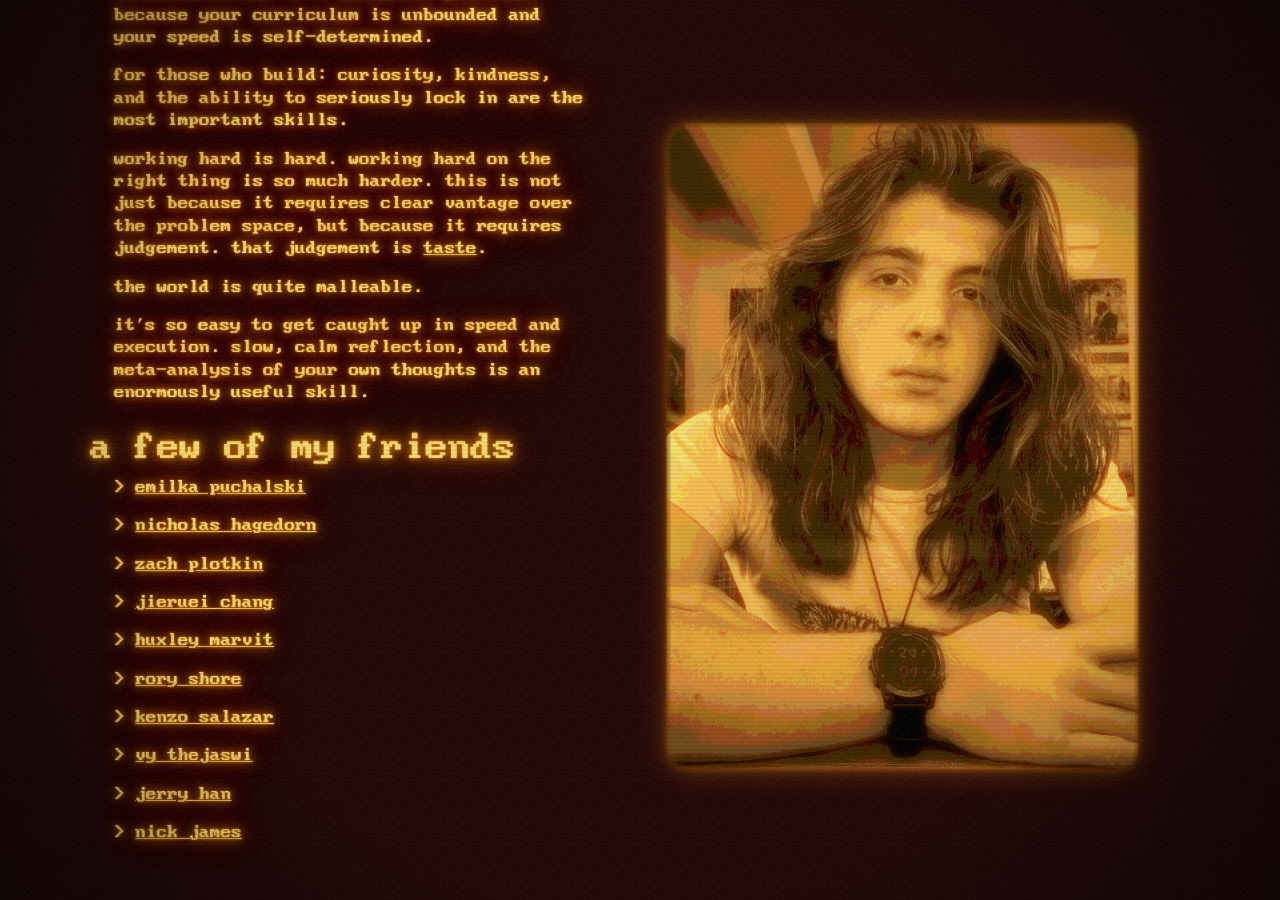
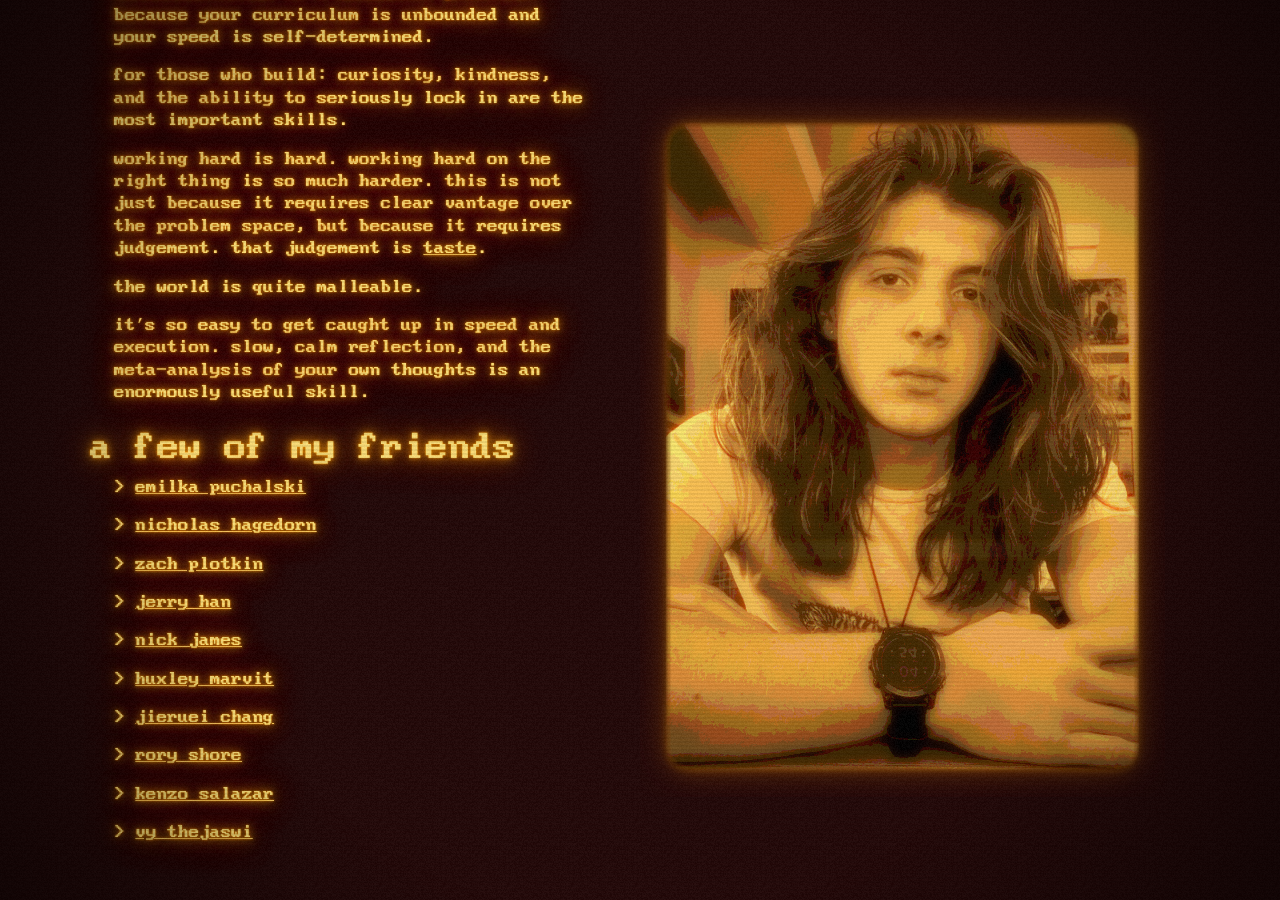
Before and after one commit to nate-i-think/natesite, a Jekyll site: the page built from index.md, in a window 1280 px wide and 900 px high, scrolled down 1063 px. Built offline with Jekyll 4.4.1, drawn with Linux system fonts in a browser that asks for light colours; part of the change alters nothing that is shown.

```diff
--- a/index.md
+++ b/index.md
@@ -64,9 +64,13 @@ it's so easy to get caught up in speed and execution. slow, calm reflection, and
 
  \> [zach plotkin](https://plotk.info/cv/)
 
- \> [jieruei chang](https://jierueichang.github.io/)
+ \> [jerry han](https://www.linkedin.com/in/jerry-han/)
+
+ \> [nick james](https://njames.xyz/)
 
  \> [huxley marvit](https://www.huxley.sh/)
+
+ \> [jieruei chang](https://jierueichang.github.io/)
 
  \> [rory shore](https://www.roryshore.com/)
 
@@ -74,9 +78,6 @@ it's so easy to get caught up in speed and execution. slow, calm reflection, and
 
  \> [vy thejaswi](https://www.linkedin.com/in/vyshakh-thejaswi-848b51269/)
 
- \> [jerry han](https://www.linkedin.com/in/jerry-han/)
-
- \> [nick james](https://www.linkedin.com/in/nick-james-25520027b/)
 
 </div>
 <div class="about-image">
```
